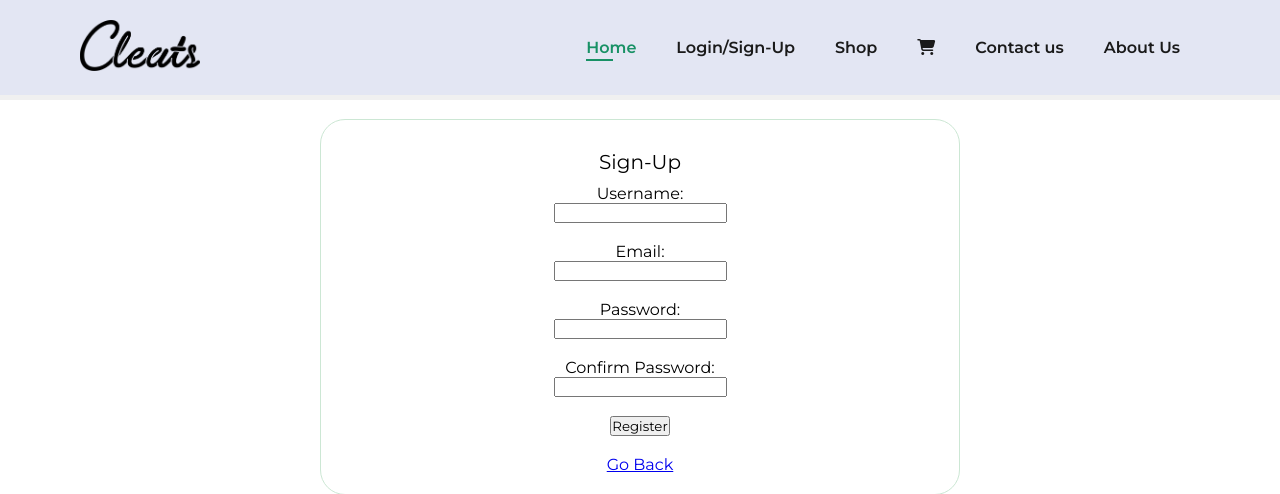
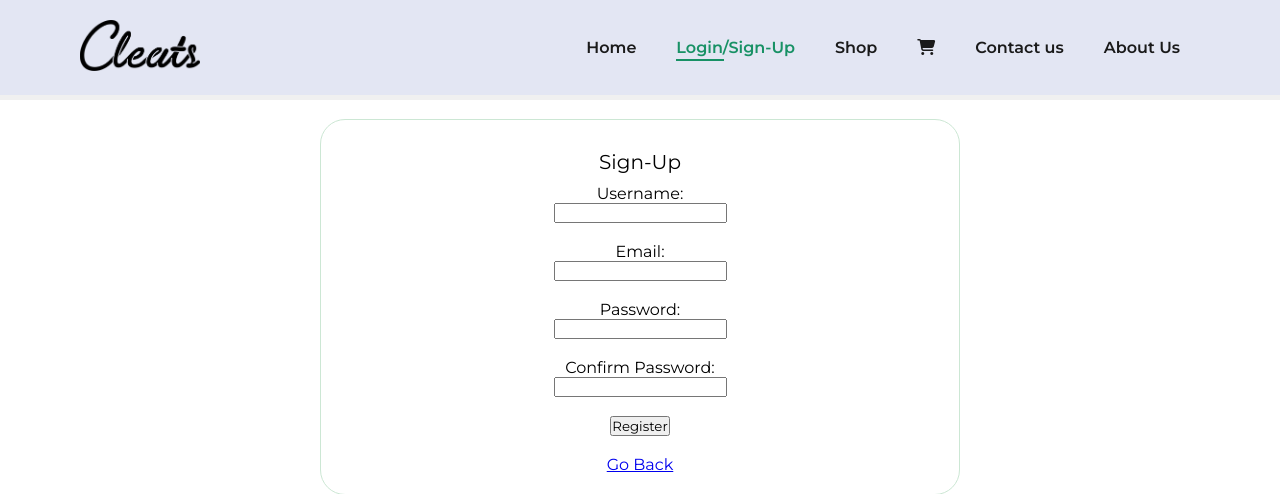
Before and after one commit to Zaryabv/Team37, a Django app: template Cleats/shop/shop/templates/signup.html in a window 1280 px wide. Shown: the top 494 px of the page. Run offline with Django 3.2, Linux system fonts and the light colour scheme; the template is opened without the code that fills it, so the values that code supplies are empty; some libraries are stand-ins or nearby versions.

Commit message:
Fixed highlighting tabs of navbar
the navbar would not highlight the current tab it was on. So i have corrected that issue.

```diff
--- a/Cleats/shop/shop/templates/aboutus.html
+++ b/Cleats/shop/shop/templates/aboutus.html
@@ -20,7 +20,7 @@
     <a href="#"><img src="img/Cleats.png" width="120" height="auto" class="logo" alt=""></a>
     <div>
         <ul id="navbar">
-            <li><a class="active" href="index.html">Home</a></li>
+            <li><a href="index.html">Home</a></li>
             <li><a href="login_signup.html">Login/Sign-Up</a></li>
             <!-- maybe have a icon instead of login/signup-->
             <li><a href="store.html">Shop</a></li>
@@ -29,7 +29,7 @@
             <!-- maybe should'nt be a page but drop down menu-->
             <!-- can have checkout button also embedded as a button in cart menu. -->
             <li><a href="contact.html">Contact us</a></li>
-            <li><a href="aboutus.html">About Us</a></li>
+            <li><a class="active" href="aboutus.html">About Us</a></li>
         </ul>
     </div>
 </section>
--- a/Cleats/shop/shop/templates/basket.html
+++ b/Cleats/shop/shop/templates/basket.html
@@ -27,12 +27,12 @@
         <a href="#"><img src="img/Cleats.png" width="120" height="auto" class="logo" alt=""></a>
         <div>
             <ul id="navbar">
-                <li><a class="active" href="index.html">Home</a></li>
+                <li><a href="index.html">Home</a></li>
                 <li><a href="login_signup.html">Login/Sign-Up</a></li>
                 <!-- maybe have a icon instead of login/signup-->
                 <li><a href="store.html">Shop</a></li>
                 <!-- have admin login as a button (i.e. if admin click here)-->
-                <li><a href="basket.html"><i class="fas fa-shopping-cart"></i></a></li>
+                <li><a class="active" href="basket.html"><i class="fas fa-shopping-cart"></i></a></li>
                 <!-- maybe should'nt be a page but drop down menu-->
                 <!-- can have checkout button also embedded as a button in cart menu. -->
                 <li><a href="contact.html">Contact us</a></li>
--- a/Cleats/shop/shop/templates/contact.html
+++ b/Cleats/shop/shop/templates/contact.html
@@ -20,14 +20,14 @@
         <a href="#"><img src="img/Cleats.png" width="120" height="auto" class="logo" alt=""></a>
     <div>
         <ul id="navbar">
-            <li><a class="active" href="index.html">Home</a></li>
+            <li><a href="index.html">Home</a></li>
             <li><a href="login_signup.html">Login/Sign-Up</a></li>
             <!-- maybe have a icon instead of login/signup-->
             <li><a href="store.html">Shop</a></li>
             <!-- have admin login as a button (i.e. if admin click here)-->
             <li><a href="basket.html"><i class="fas fa-shopping-cart"></i></a></li> <!-- maybe should'nt be a page but drop down menu-->
             <!-- can have checkout button also embedded as a button in cart menu. -->
-            <li><a href="contact.html">Contact us</a></li>
+            <li><a class="active" href="contact.html">Contact us</a></li>
 			<li><a href="aboutus.html">About Us</a></li>
         </ul>
     </div>
--- a/Cleats/shop/shop/templates/login_signup.html
+++ b/Cleats/shop/shop/templates/login_signup.html
@@ -20,8 +20,8 @@
 	<a href="#"><img src="img/Cleats.png" width="120" height="auto" class="logo" alt=""></a>
 	<div>
 		<ul id="navbar">
-			<li><a class="active" href="index.html">Home</a></li>
-			<li><a href="login_signup.html">Login/Sign-Up</a></li>
+			<li><a href="index.html">Home</a></li>
+			<li><a class="active" href="login_signup.html">Login/Sign-Up</a></li>
 			<!-- maybe have a icon instead of login/signup-->
 			<li><a href="store.html">Shop</a></li>
 			<!-- have admin login as a button (i.e. if admin click here)-->
--- a/Cleats/shop/shop/templates/signup.html
+++ b/Cleats/shop/shop/templates/signup.html
@@ -20,8 +20,8 @@
         <a href="#"><img src="img/Cleats.png" width="120" height="auto" class="logo" alt=""></a>
     <div>
         <ul id="navbar">
-            <li><a class="active" href="index.html">Home</a></li>
-            <li><a href="login_signup.html">Login/Sign-Up</a></li>
+            <li><a href="index.html">Home</a></li>
+            <li><a class="active" href="login_signup.html">Login/Sign-Up</a></li>
             <!-- maybe have a icon instead of login/signup-->
             <li><a href="store.html">Shop</a></li>
             <!-- have admin login as a button (i.e. if admin click here)-->
--- a/Cleats/shop/shop/templates/store.html
+++ b/Cleats/shop/shop/templates/store.html
@@ -20,10 +20,10 @@
         <a href="#"><img src="img/Cleats.png" width="120" height="auto" class="logo" alt=""></a>
     <div>
         <ul id="navbar">
-            <li><a class="active" href="index.html">Home</a></li>
+            <li><a href="index.html">Home</a></li>
             <li><a href="login_signup.html">Login/Sign-Up</a></li>
             <!-- maybe have a icon instead of login/signup-->
-            <li><a href="store.html">Shop</a></li>
+            <li><a class="active" href="store.html">Shop</a></li>
             <!-- have admin login as a button (i.e. if admin click here)-->
             <li><a href="basket.html"><i class="fas fa-shopping-cart"></i></a></li> <!-- maybe should'nt be a page but drop down menu-->
             <!-- can have checkout button also embedded as a button in cart menu. -->
```
